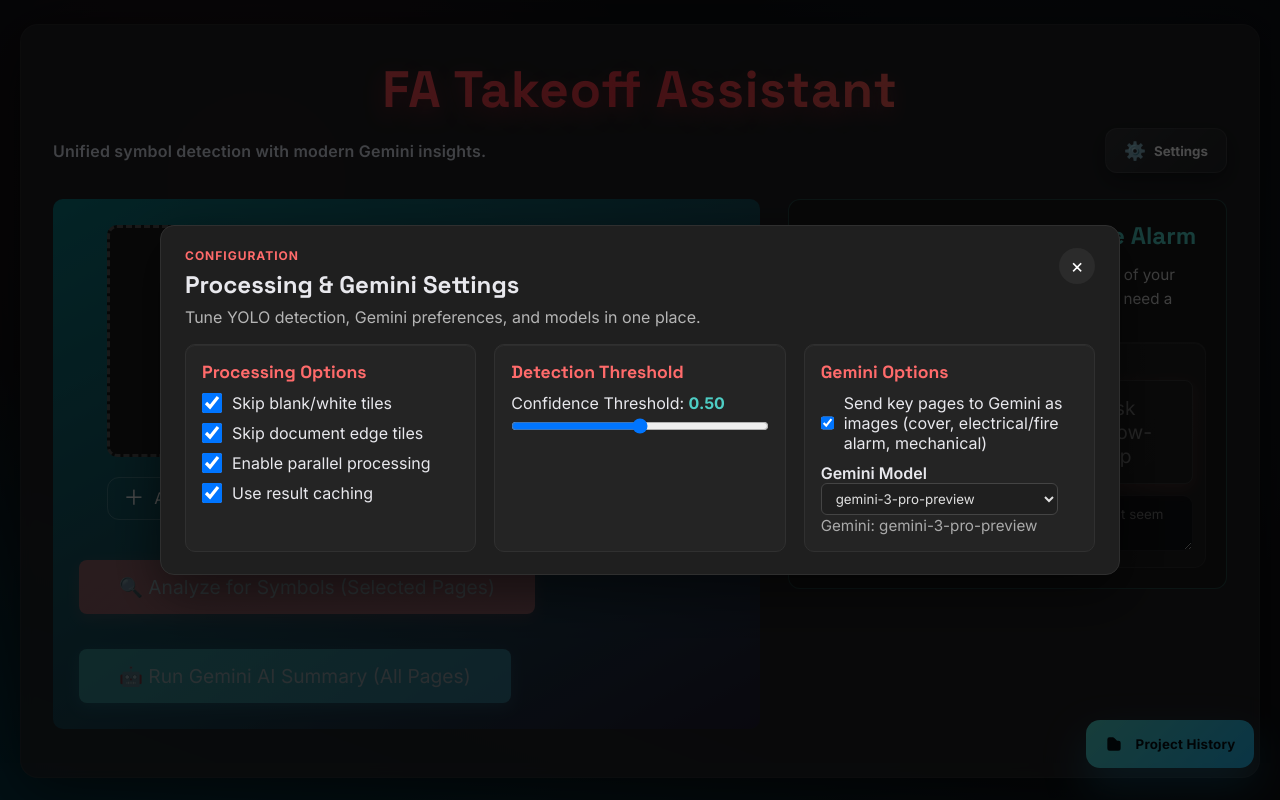
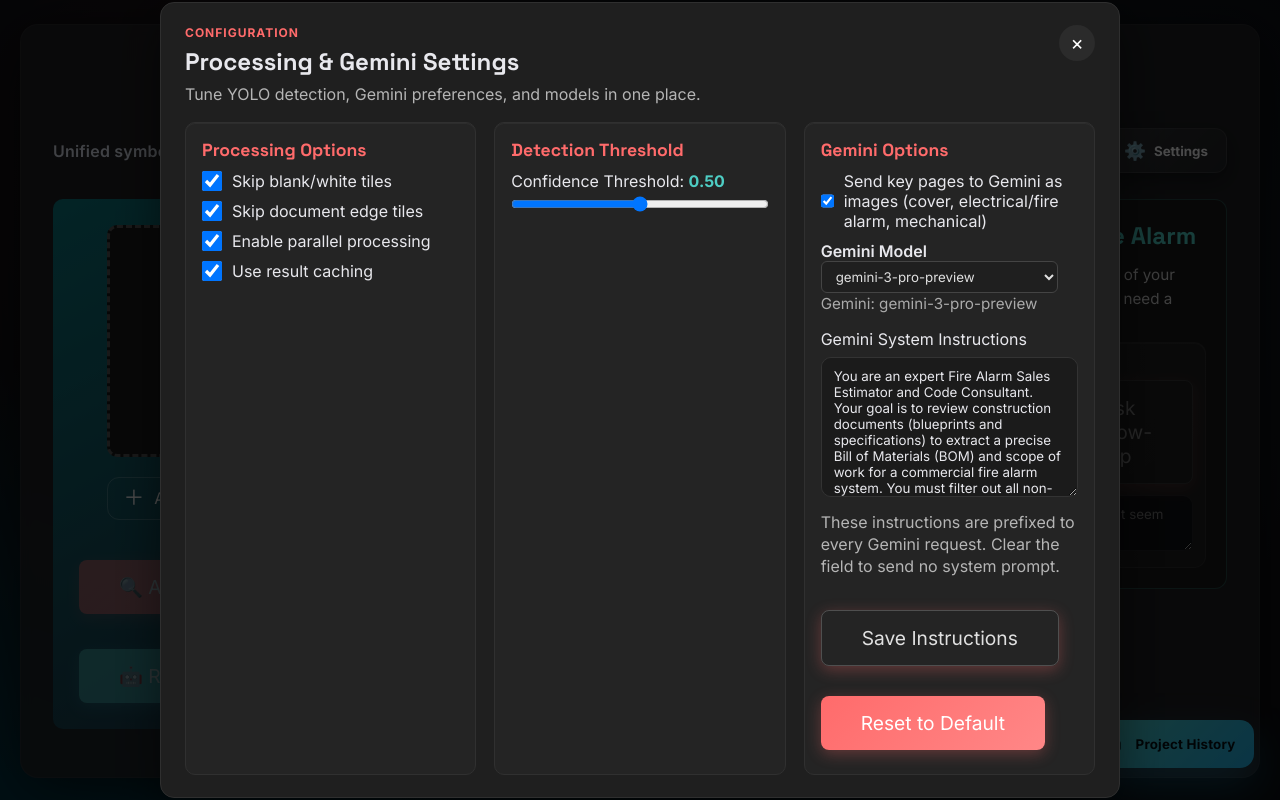
Before and after one commit to dms0313/Fire-Alarm-Project-Takeoff-Assistant, a Flask app: page / in a window 1280 px wide, after a click that opens the changed part. Run offline with Flask 3, Linux system fonts and the light colour scheme; data that the repository does not hold is empty; some libraries are stand-ins or nearby versions.

Commit message:
Add editable Gemini system instructions

```diff
--- a/modules/gemini_analyzer.py
+++ b/modules/gemini_analyzer.py
@@ -29,7 +29,7 @@ from config import (
 )  # Assumes GEMINI_MODEL is in config
 
 
-SYSTEM_INSTRUCTIONS = (
+DEFAULT_SYSTEM_INSTRUCTIONS = (
     "You are an expert Fire Alarm Sales Estimator and Code Consultant. Your goal is to review construction "
     "documents (blueprints and specifications) to extract a precise Bill of Materials (BOM) and scope of work "
     "for a commercial fire alarm system. You must filter out all non-relevant information (e.g., landscaping, "
@@ -95,6 +95,8 @@ class GeminiFireAlarmAnalyzer:
         self.image_max_dimension = int(os.environ.get("GEMINI_IMAGE_MAX_DIMENSION", "1400"))
         self.image_jpeg_quality = int(os.environ.get("GEMINI_IMAGE_JPEG_QUALITY", "80"))
         self.tried_models: List[str] = []
+        self.default_system_instructions = DEFAULT_SYSTEM_INSTRUCTIONS
+        self.system_instructions = DEFAULT_SYSTEM_INSTRUCTIONS
 
         if self.api_key:
             self._initialize_model(self.current_model)
@@ -181,10 +183,16 @@ class GeminiFireAlarmAnalyzer:
                 logger.error("Failed to parse JSON even after attempting fixes.")
                 return default
 
-    @staticmethod
-    def _add_system_instruction(prompt: str) -> str:
+    def update_system_instructions(self, instructions: str) -> None:
+        """Update the system instructions used for Gemini prompts."""
+        self.system_instructions = instructions
+
+    def _add_system_instruction(self, prompt: str) -> str:
         """Prefix prompts with the system instruction for SDKs without native support."""
-        return f"{SYSTEM_INSTRUCTIONS}\n\n{prompt}"
+        instructions = (self.system_instructions or "").strip()
+        if not instructions:
+            return prompt
+        return f"{instructions}\n\n{prompt}"
 
     @staticmethod
     def _normalize_candidate_parts(candidate: Any) -> List[str]:
--- a/routes/analysis.py
+++ b/routes/analysis.py
@@ -59,6 +59,12 @@ def register_analysis_routes(app, analyzer):
             'gemini_error': getattr(analyzer.gemini_analyzer, 'initialization_error', None),
             'gemini_model': getattr(analyzer.gemini_analyzer, 'current_model', getattr(config, 'GEMINI_MODEL', None)),
             'available_gemini_models': getattr(config, 'GEMINI_MODEL_CHOICES', []),
+            'gemini_system_instructions': getattr(analyzer.gemini_analyzer, 'system_instructions', ''),
+            'gemini_default_system_instructions': getattr(
+                analyzer.gemini_analyzer,
+                'default_system_instructions',
+                '',
+            ),
             'notion_configured': notion_client.is_configured(),
         }
 
@@ -91,6 +97,25 @@ def register_analysis_routes(app, analyzer):
 
         config.GEMINI_MODEL = model
         return jsonify({'success': True, 'gemini_model': model})
+
+    @app.route("/api/set_gemini_instructions", methods=["POST"])
+    def set_gemini_instructions():
+        """Update Gemini system instructions at runtime."""
+
+        payload = request.get_json(silent=True) or {}
+        instructions = payload.get('instructions')
+
+        if instructions is None:
+            return jsonify({'success': False, 'error': 'Instructions are required'}), 400
+
+        if not isinstance(instructions, str):
+            return jsonify({'success': False, 'error': 'Instructions must be a string'}), 400
+
+        analyzer.gemini_analyzer.update_system_instructions(instructions)
+        return jsonify({
+            'success': True,
+            'gemini_system_instructions': analyzer.gemini_analyzer.system_instructions,
+        })
 
     @app.route("/api/analyze", methods=["POST"])
     def analyze_pdf():
--- a/static/css/style.css
+++ b/static/css/style.css
@@ -1410,6 +1410,37 @@ textarea {
     box-shadow: inset 0 1px 0 rgba(255, 255, 255, 0.04);
 }
 
+.settings-textarea {
+    margin-top: 16px;
+    display: flex;
+    flex-direction: column;
+    gap: 8px;
+}
+
+.settings-textarea textarea {
+    width: 100%;
+    min-height: 140px;
+    background: #1b1b1b;
+    border: 1px solid #333;
+    border-radius: 10px;
+    color: #e8e8ed;
+    padding: 10px 12px;
+    resize: vertical;
+}
+
+.settings-textarea textarea:focus {
+    outline: none;
+    border-color: #4ecdc4;
+    box-shadow: 0 0 0 2px rgba(78, 205, 196, 0.2);
+}
+
+.settings-actions {
+    display: flex;
+    flex-wrap: wrap;
+    gap: 10px;
+    margin-top: 4px;
+}
+
 .modal {
     display: none;
     position: fixed;
--- a/static/js/main.js
+++ b/static/js/main.js
@@ -46,6 +46,10 @@ const geminiResultsSection = document.getElementById('geminiResultsSection');
 const geminiStatusMessage = document.getElementById('gemini-status-message');
 const geminiModelSelect = document.getElementById('geminiModelSelect');
 const geminiPanel = document.getElementById('geminiPanel');
+const geminiSystemInstructions = document.getElementById('geminiSystemInstructions');
+const saveGeminiInstructionsBtn = document.getElementById('saveGeminiInstructionsBtn');
+const resetGeminiInstructionsBtn = document.getElementById('resetGeminiInstructionsBtn');
+const geminiInstructionsStatus = document.getElementById('geminiInstructionsStatus');
 const followUpQuestion = document.getElementById('followUpQuestion');
 const askFollowUpBtn = document.getElementById('askFollowUpBtn');
 const followUpStatus = document.getElementById('followUpStatus');
@@ -115,6 +119,7 @@ let latestGeminiResults = null;
 let pageSelectionCollapsed = true;
 let geminiCardIdCounts = {};
 let notionConfigured = false;
+let geminiDefaultSystemInstructions = '';
 const pagePreviewCache = new Map();
 
 const ESTIMATED_LOCAL_DURATION_SECONDS = 80;
@@ -138,6 +143,7 @@ DocumentReady(() => {
     setupHistoryPopup();
     setupNotionTransfer();
     setupSettingsModal();
+    setupGeminiInstructions();
     setPageSelectionCollapsed(true);
     resetGeminiUI();
     checkStatus();
@@ -302,6 +308,65 @@ function setupSettingsModal() {
         if (e.key === 'Escape' && settingsModal.classList.contains('active')) {
             closeModal();
         }
+    });
+}
+
+function setupGeminiInstructions() {
+    if (!geminiSystemInstructions || !saveGeminiInstructionsBtn || !resetGeminiInstructionsBtn) {
+        return;
+    }
+
+    const setStatus = (message = '', tone = '') => {
+        if (!geminiInstructionsStatus) {
+            return;
+        }
+        geminiInstructionsStatus.textContent = message || '';
+        if (tone === 'error') {
+            geminiInstructionsStatus.style.color = '#ffb3b3';
+        } else if (tone === 'success') {
+            geminiInstructionsStatus.style.color = '#9ae6b4';
+        } else {
+            geminiInstructionsStatus.style.color = '';
+        }
+    };
+
+    const syncButtons = (disabled) => {
+        saveGeminiInstructionsBtn.disabled = disabled;
+        resetGeminiInstructionsBtn.disabled = disabled;
+    };
+
+    const saveInstructions = (instructions) => {
+        syncButtons(true);
+        setStatus('Saving instructions...');
+        fetch('/api/set_gemini_instructions', {
+            method: 'POST',
+            headers: { 'Content-Type': 'application/json' },
+            body: JSON.stringify({ instructions }),
+        })
+            .then((response) => response.json().then((data) => ({ ok: response.ok, data })))
+            .then(({ ok, data }) => {
+                if (!ok || !data.success) {
+                    throw new Error(data.error || 'Failed to save instructions');
+                }
+                setStatus('Gemini instructions updated.', 'success');
+                checkStatus();
+            })
+            .catch((error) => {
+                console.error(error);
+                setStatus(error.message, 'error');
+            })
+            .finally(() => {
+                syncButtons(false);
+            });
+    };
+
+    saveGeminiInstructionsBtn.addEventListener('click', () => {
+        saveInstructions(geminiSystemInstructions.value);
+    });
+
+    resetGeminiInstructionsBtn.addEventListener('click', () => {
+        geminiSystemInstructions.value = geminiDefaultSystemInstructions || '';
+        saveInstructions(geminiSystemInstructions.value);
     });
 }
 
@@ -1192,6 +1257,15 @@ function checkStatus() {
                     modelInfo.textContent = modelFilename || 'No model configured';
                 } else {
                     modelInfo.textContent = 'No model configured';
+                }
+            }
+
+            if (geminiSystemInstructions) {
+                if (!geminiSystemInstructions.matches(':focus') && typeof data.gemini_system_instructions === 'string') {
+                    geminiSystemInstructions.value = data.gemini_system_instructions;
+                }
+                if (typeof data.gemini_default_system_instructions === 'string') {
+                    geminiDefaultSystemInstructions = data.gemini_default_system_instructions;
                 }
             }
         })
--- a/templates/index.html
+++ b/templates/index.html
@@ -301,6 +301,16 @@
                         <select id="geminiModelSelect" aria-label="Select Gemini text model"></select>
                         <span class="status-helper" id="model-info">-</span>
                     </div>
+                    <div class="settings-textarea">
+                        <label for="geminiSystemInstructions">Gemini System Instructions</label>
+                        <textarea id="geminiSystemInstructions" rows="6" placeholder="Describe how Gemini should analyze your fire alarm scope."></textarea>
+                        <p class="settings-helper">These instructions are prefixed to every Gemini request. Clear the field to send no system prompt.</p>
+                        <div class="settings-actions">
+                            <button class="btn btn-secondary" id="saveGeminiInstructionsBtn" type="button">Save Instructions</button>
+                            <button class="btn" id="resetGeminiInstructionsBtn" type="button">Reset to Default</button>
+                        </div>
+                        <span class="status-helper" id="geminiInstructionsStatus"> </span>
+                    </div>
                 </div>
             </div>
         </div>
```
